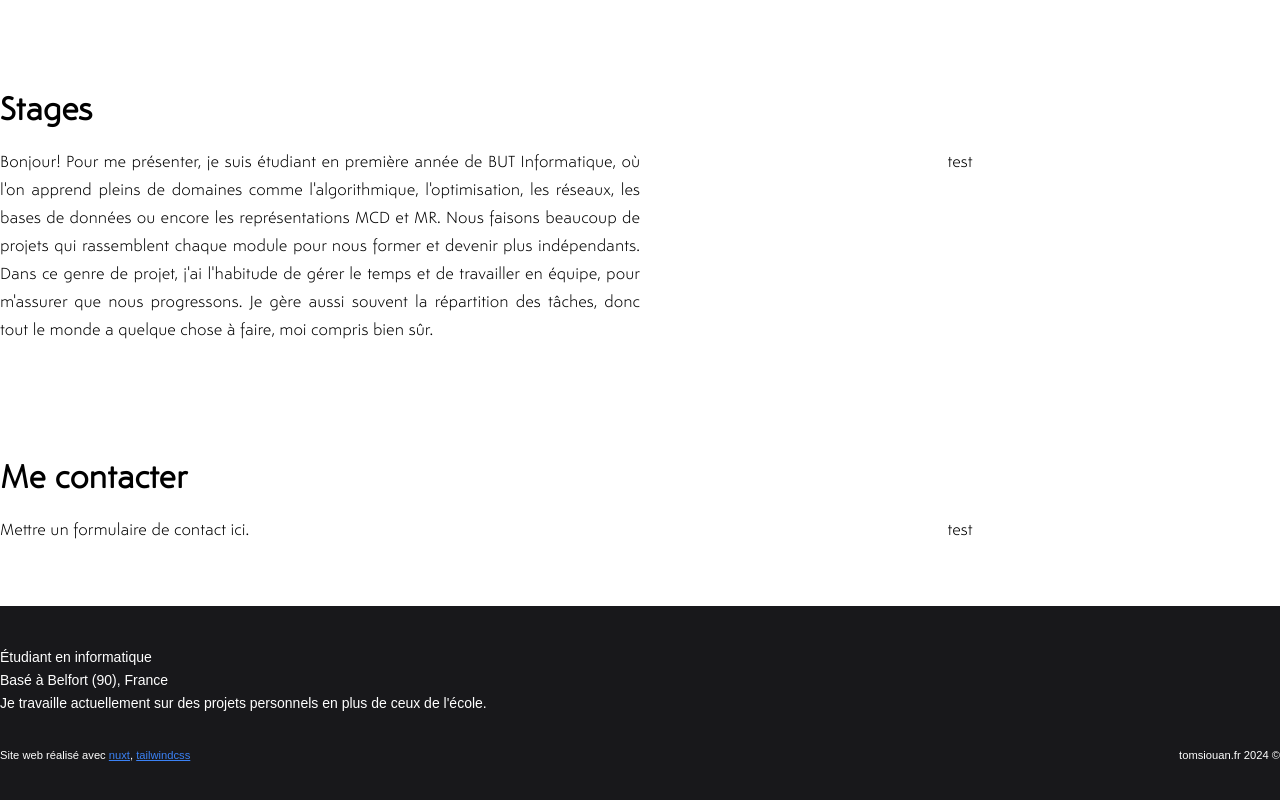
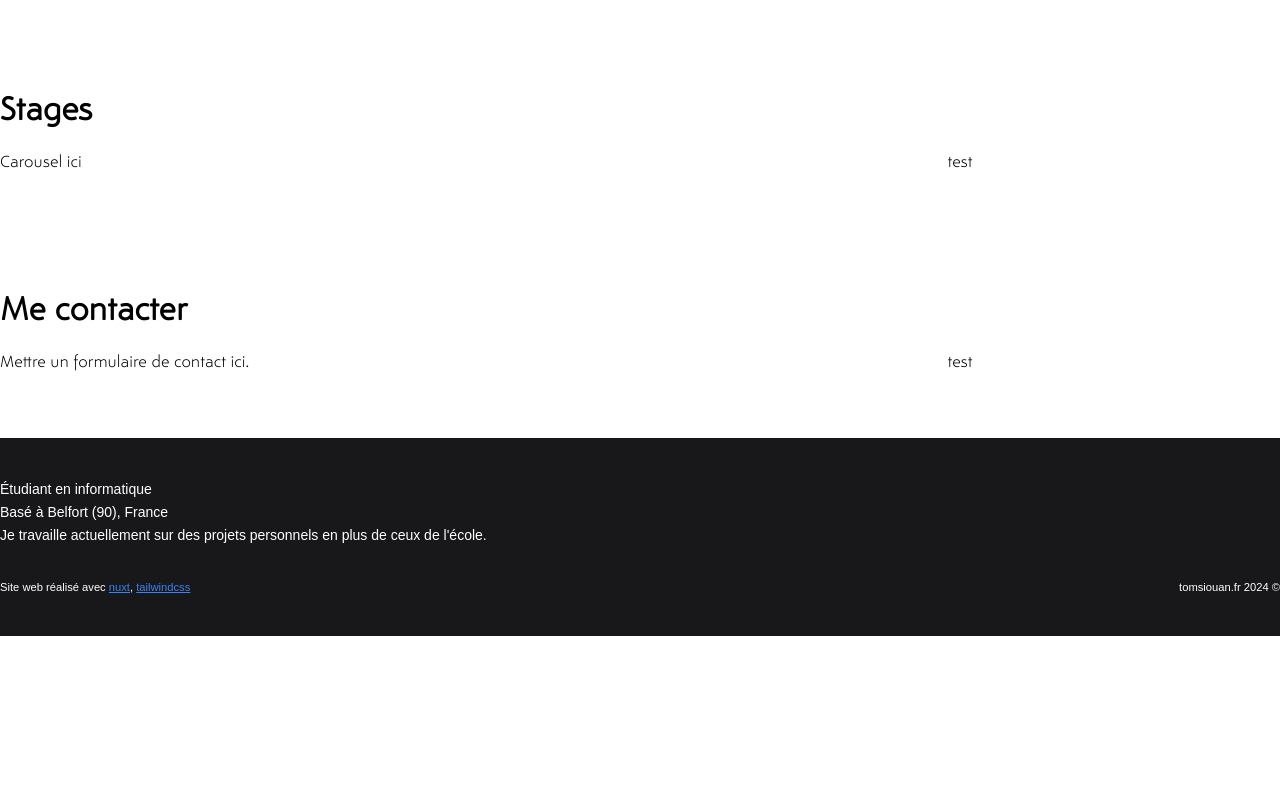
Before and after one commit to tomsiouan/Portfolio, a Nuxt app: page / in a window 1280 px wide. Shown: the part 2676-3476 px from the top of the page. After the commit the page ends 3312 px from the top, so only its background shows below. Built offline with nearby package versions, Linux system fonts and the light colour scheme; a web font is replaced by a local one.

Commit message:
refactor: stages

```diff
--- a/src/pages/index.vue
+++ b/src/pages/index.vue
@@ -226,13 +226,7 @@ onBeforeUnmount(() => {
       <div class="flex flex-row">
         <div class="w-1/2 text-justify font-kineticLight text-lg">
           <p>
-            Bonjour! Pour me présenter, je suis étudiant en première année de BUT Informatique, où
-            l'on apprend pleins de domaines comme l'algorithmique, l'optimisation, les réseaux,
-            les bases de données ou encore les représentations MCD et MR. Nous faisons beaucoup
-            de projets qui rassemblent chaque module pour nous former et devenir plus indépendants.
-            Dans ce genre de projet, j'ai l'habitude de gérer le temps et de travailler en équipe,
-            pour m'assurer que nous progressons. Je gère aussi souvent la répartition des tâches,
-            donc tout le monde a quelque chose à faire, moi compris bien sûr.
+            Carousel ici
           </p>
         </div>
         <div class="w-1/2 text-center font-kineticLight text-lg">
```
